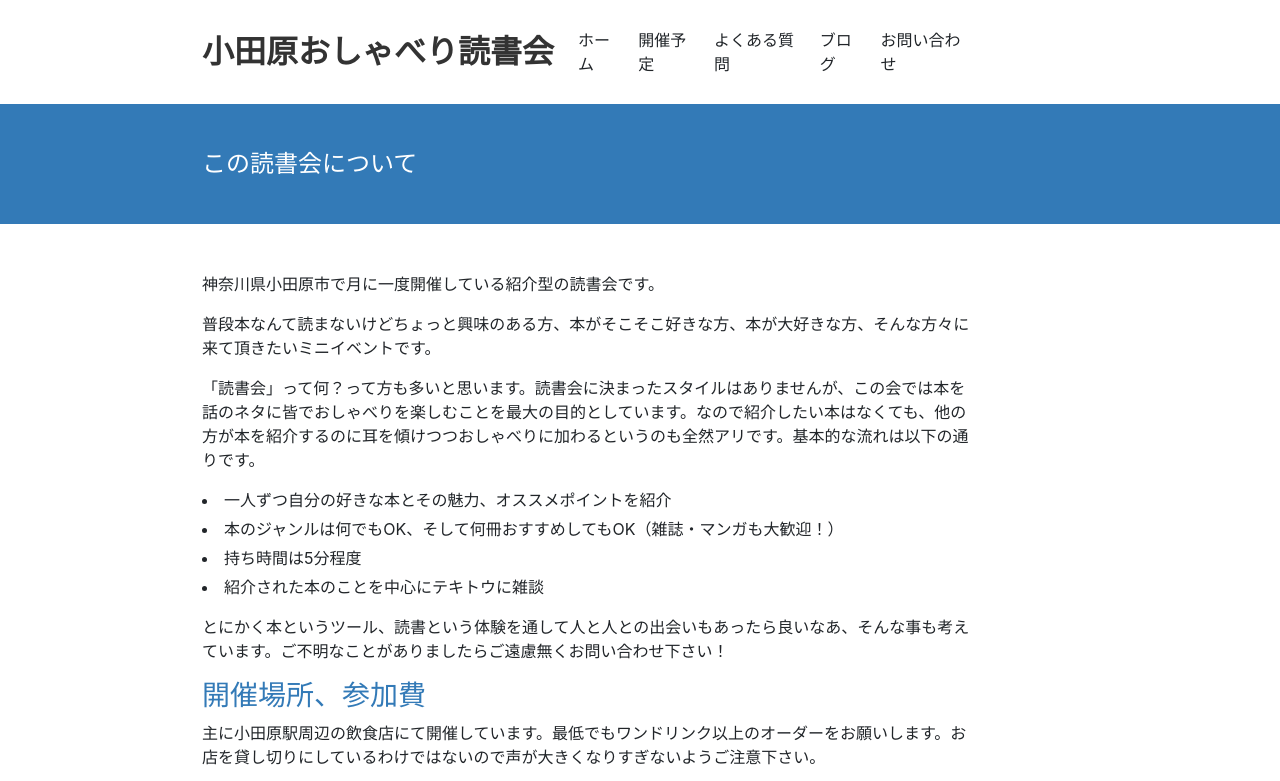
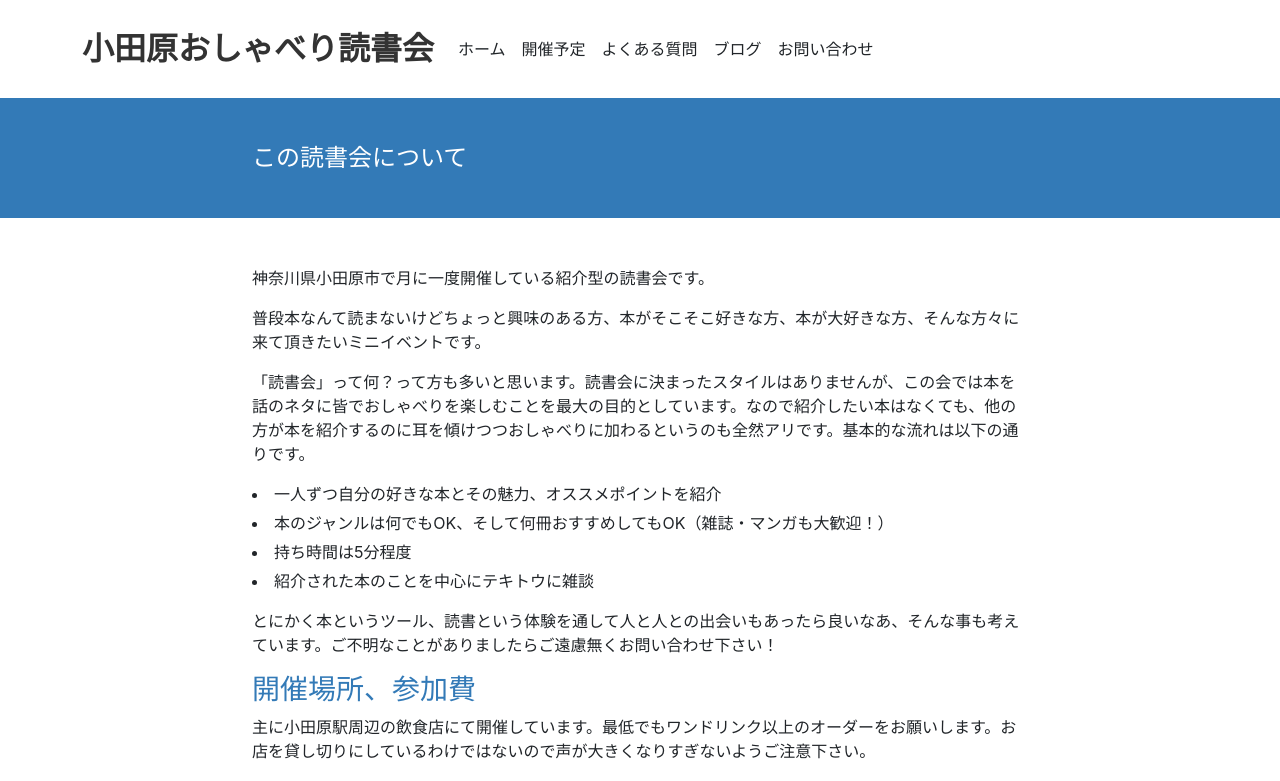
Before and after one commit to TomoyukiKawase/odawara-dokusho-app, a React (Create React App) app: page / in a window 1280 px wide. Shown: the top 781 px of the page. Built offline with nearby package versions, Linux system fonts and the light colour scheme.

Commit message:
"navbar-width-and-center"

```diff
--- a/src/App.css
+++ b/src/App.css
@@ -11,6 +11,10 @@
   font-weight: bold;
   color: #333 !important; /* Ensure brand text is dark on white navbar */
   font-size: 2rem; /* Adjusted font size (swapped with hero h1) */
+}
+
+.navbar-nav {
+  min-width: 500px; /* Adjust as needed to prevent wrapping */
 }
 
 /* Update primary colors */
@@ -97,8 +101,7 @@ li {
 
 .content-width {
   max-width: 800px; /* Increased width */
-  margin-left: calc(50% - 450px); /* Shift 50px to the left from center */
-  margin-right: auto;
+  margin: 0 auto;
 }
 
 /* Footer styles */
--- a/src/App.js
+++ b/src/App.js
@@ -7,7 +7,7 @@ function App() {
   return (
     <div className="App">
       <Navbar bg="white" expand="lg">
-        <Container className="content-width">
+        <Container>
           <Navbar.Brand href="#home" className="text-dark">小田原おしゃべり読書会</Navbar.Brand>
           <Navbar.Toggle aria-controls="basic-navbar-nav" />
           <Navbar.Collapse id="basic-navbar-nav">
```
